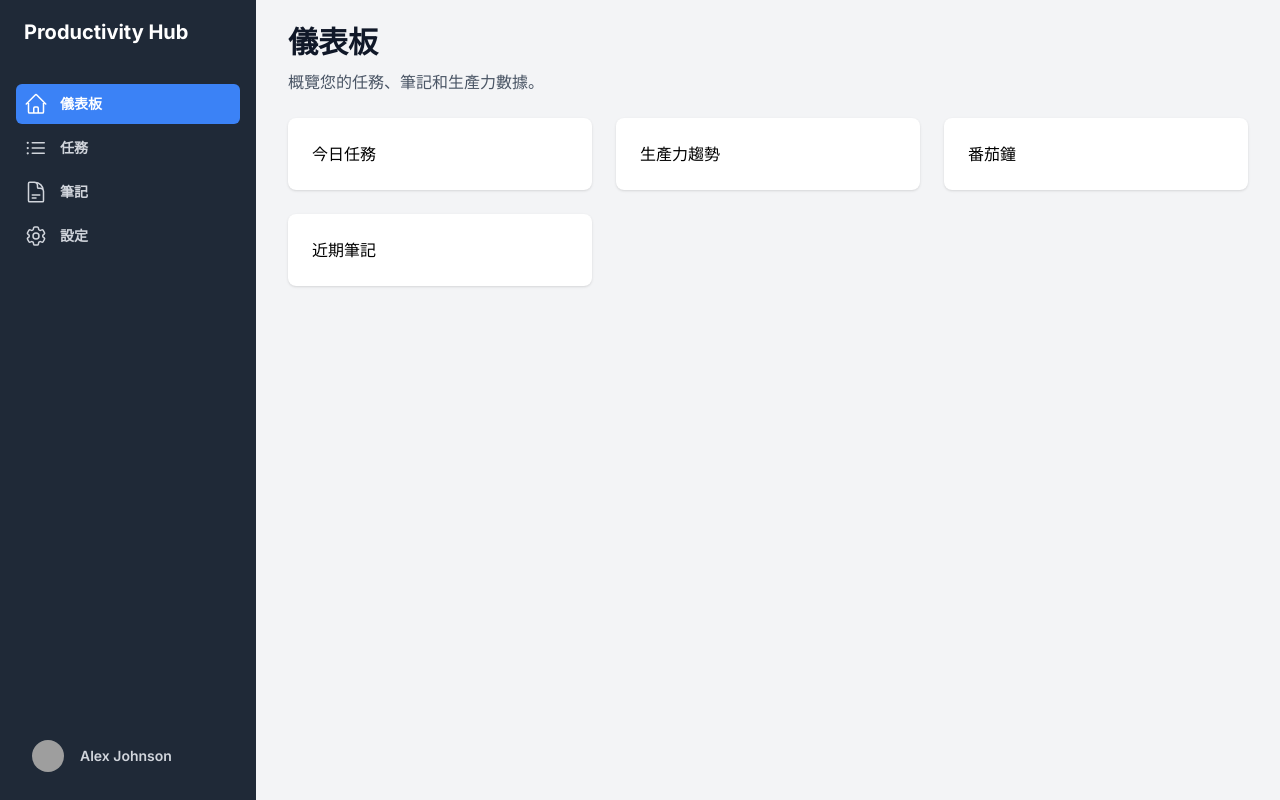
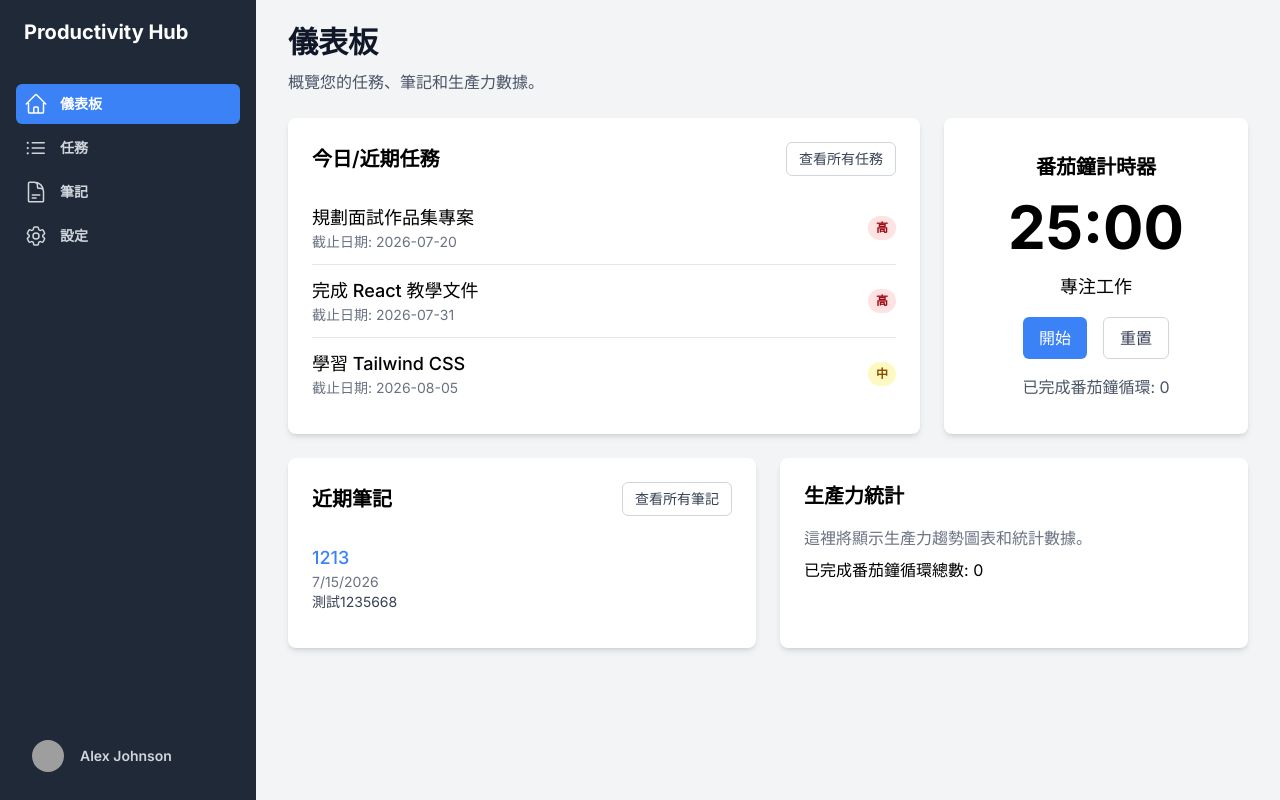
Before and after one commit to arx827/my-productivity-hub, a React (Vite) app: page / in a window 1280 px wide. Built offline with nearby package versions, Linux system fonts and the light colour scheme; data requests are answered from the project's data file; grey boxes are pictures that could not be loaded.

Commit message:
[feature] 『Dashboard』增加蕃茄鐘計時器

```diff
--- a/db.json
+++ b/db.json
@@ -14,11 +14,11 @@
       "id": "2",
       "title": "規劃面試作品集專案",
       "description": "設計個人化任務與效能追蹤系統的架構和功能。",
-      "status": "completed",
+      "status": "todo",
       "priority": "high",
       "dueDate": "2026-07-20",
       "createdAt": "2026-06-25T09:00:00Z",
-      "updatedAt": "2026-07-20T11:00:00Z"
+      "updatedAt": "2026-07-18T21:39:26.434Z"
     },
     {
       "id": "3",
--- a/package.json
+++ b/package.json
@@ -7,7 +7,8 @@
     "dev": "vite",
     "build": "tsc -b && vite build",
     "lint": "eslint .",
-    "preview": "vite preview"
+    "preview": "vite preview",
+    "jsonServer": "json-server --watch db.json --port 3001"
   },
   "dependencies": {
     "@tiptap/extension-code-block-lowlight": "3.27.4",
--- /dev/null
+++ b/src/components/PomodoroTimer.tsx
@@ -0,0 +1,102 @@
+import React, { useState, useEffect, useCallback } from 'react';
+import Button from '@/components/ui/Button';
+
+interface PomodoroTimerProps {
+  workDuration?: number; // 工作時間，單位分鐘
+  breakDuration?: number; // 休息時間，單位分鐘
+  longBreakDuration?: number; // 長休息時間，單位分鐘
+  cyclesBeforeLongBreak?: number; // 多少個番茄鐘循環後進入長休息
+  onCycleComplete?: (cycleCount: number) => void; // 每次循環完成的回調
+}
+
+const PomodoroTimer: React.FC<PomodoroTimerProps> = ({
+  workDuration = 25,
+  breakDuration = 5,
+  longBreakDuration = 15,
+  cyclesBeforeLongBreak = 4,
+  onCycleComplete,
+}) => {
+  const [timeRemaining, setTimeRemaining] = useState(workDuration * 60); // 單位秒
+  const [isRunning, setIsRunning] = useState(false);
+  const [isWorkTime, setIsWorkTime] = useState(true); // true: 工作時間, false: 休息時間
+  const [cycleCount, setCycleCount] = useState(0); // 完成的番茄鐘循環次數
+
+  const resetTimer = useCallback(() => {
+    setIsRunning(false);
+    setIsWorkTime(true);
+    setTimeRemaining(workDuration * 60);
+  }, [workDuration]);
+
+  useEffect(() => {
+    let interval: NodeJS.Timeout | null = null;
+
+    if (isRunning && timeRemaining > 0) {
+      interval = setInterval(() => {
+        setTimeRemaining((prevTime) => prevTime - 1);
+      }, 1000);
+    } else if (isRunning && timeRemaining === 0) {
+      // 時間到
+      clearInterval(Number(interval));
+      if (isWorkTime) {
+        // 工作時間結束，進入休息時間
+        const newCycleCount = cycleCount + 1;
+        setCycleCount(newCycleCount);
+        onCycleComplete?.(newCycleCount);
+
+        if (newCycleCount % cyclesBeforeLongBreak === 0) {
+          // 長休息
+          setTimeRemaining(longBreakDuration * 60);
+          setIsWorkTime(false);
+        } else {
+          // 短休息
+          setTimeRemaining(breakDuration * 60);
+          setIsWorkTime(false);
+        }
+      } else {
+        // 休息時間結束，進入工作時間
+        setTimeRemaining(workDuration * 60);
+        setIsWorkTime(true);
+      }
+      // 自動開始下一個階段
+      setIsRunning(true); // 如果需要自動開始下一個階段，取消註釋此行
+    }
+    return () => {
+      if (interval) {
+        clearInterval(Number(interval));
+      }
+    };
+  }, [isRunning, timeRemaining, isWorkTime, cycleCount, workDuration, breakDuration, longBreakDuration, cyclesBeforeLongBreak, onCycleComplete]);
+
+  const toggleTimer = () => {
+    setIsRunning((prev) => !prev);
+  };
+
+  const formatTime = (totalSeconds: number) => {
+    const minutes = Math.floor(totalSeconds / 60);
+    const seconds = totalSeconds % 60;
+    return `${minutes.toString().padStart(2, '0')}:${seconds.toString().padStart(2, '0')}`;
+  };
+
+  return (
+    <div className="flex flex-col items-center justify-center p-6 bg-white rounded-lg shadow-md">
+      <h3 className="text-xl font-semibold mb-4">番茄鐘計時器</h3>
+      <div className="text-6xl font-bold mb-4">
+        {formatTime(timeRemaining)}
+      </div>
+      <p className="text-lg mb-4">
+        {isWorkTime ? '專注工作' : '休息一下'}
+      </p>
+      <div className="flex space-x-4">
+        <Button onClick={toggleTimer}>
+          {isRunning ? '暫停' : '開始'}
+        </Button>
+        <Button variant="outline" onClick={resetTimer}>
+          重置
+        </Button>
+      </div>
+      <p className="mt-4 text-gray-600">已完成番茄鐘循環: {cycleCount}</p>
+    </div>
+  );
+};
+
+export default PomodoroTimer;
--- a/src/pages/DashboardPage.tsx
+++ b/src/pages/DashboardPage.tsx
@@ -1,16 +1,115 @@
-import React from 'react';
-import PageHeader from '../components/PageHeader';
+import React, { useState, useEffect } from 'react';
+import PageHeader from '@/components/PageHeader';
+import Card from '@/components/ui/Card';
+import Button from '@/components/ui/Button';
+import PomodoroTimer from '../components/PomodoroTimer';
+import { useNotes } from '@/context/NotesContext';
+import type { Task } from '@/types/task';
+import axios from 'axios';
+import { Link } from 'react-router-dom';
+
+const API_BASE_URL = 'http://localhost:3001';
 
 const DashboardPage: React.FC = () => {
+  const { notes } = useNotes();
+  const [tasks, setTasks] = useState<Task[]>([]);
+  const [completedPomodoroCycles, setCompletedPomodoroCycles] = useState(0);
+
+
+  useEffect(() => {
+    const fetchTasks = async () => {
+      try {
+        const response = await axios.get<Task[]>(`${API_BASE_URL}/tasks`);
+        setTasks(response.data);
+      } catch (error) {
+        console.error('Error fetching tasks:', error);
+      }
+    };
+    fetchTasks();
+  }, []);
+
+  const today = new Date().toISOString().split('T')[0];
+  const upcomingTasks = tasks.filter(
+    (task) => task.status !== 'completed' && task.dueDate && task.dueDate >= today
+  ).sort((a, b) => (a.dueDate && b.dueDate ? a.dueDate.localeCompare(b.dueDate) : 0));
+
+  const recentNotes = notes.slice(0, 3); // 顯示最近的三則筆記
+
+  const handlePomodoroCycleComplete = (cycleCount: number) => {
+    setCompletedPomodoroCycles(cycleCount);
+    // 這裡可以將完成的番茄鐘次數儲存到後端或本地儲存
+    console.log(`完成 ${cycleCount} 個番茄鐘循環！`);
+  };
+
+
   return (
     <div>
       <PageHeader title="儀表板" description="概覽您的任務、筆記和生產力數據。" />
-      {/* 未來將在此處添加儀表板的具體內容，例如任務摘要、生產力圖表等 */}
       <div className="grid grid-cols-1 md:grid-cols-2 lg:grid-cols-3 gap-6">
-        <div className="bg-white p-6 rounded-lg shadow">今日任務</div>
-        <div className="bg-white p-6 rounded-lg shadow">生產力趨勢</div>
-        <div className="bg-white p-6 rounded-lg shadow">番茄鐘</div>
-        <div className="bg-white p-6 rounded-lg shadow">近期筆記</div>
+        {/* 今日任務 */}
+        <Card className="lg:col-span-2">
+          <div className="flex justify-between items-center mb-4">
+            <h2 className="text-xl font-semibold">今日/近期任務</h2>
+            <Link to="/tasks">
+              <Button variant="outline" size="sm">查看所有任務</Button>
+            </Link>
+          </div>
+          {upcomingTasks.length > 0 ? (
+            <ul className="divide-y divide-gray-200">
+              {upcomingTasks.map((task) => (
+                <li key={task.id} className="py-3 flex items-center justify-between">
+                  <div className="flex-1">
+                    <h3 className="text-lg font-medium">{task.title}</h3>
+                    <p className="text-sm text-gray-500">截止日期: {task.dueDate}</p>
+                  </div>
+                  <span className={`px-2 py-1 rounded-full text-xs font-semibold ${task.priority === 'high' ? 'bg-red-100 text-red-800' : task.priority === 'medium' ? 'bg-yellow-100 text-yellow-800' : 'bg-green-100 text-green-800'}`}>
+                    {task.priority === 'high' ? '高' : task.priority === 'medium' ? '中' : '低'}
+                  </span>
+                </li>
+              ))}
+            </ul>
+          ) : (
+            <p className="text-gray-500">目前沒有近期任務。</p>
+          )}
+        </Card>
+
+        {/* 番茄鐘計時器 */}
+        <PomodoroTimer onCycleComplete={handlePomodoroCycleComplete} />
+      </div>
+
+      <div className="grid grid-cols-1 lg:grid-cols-2 gap-6 mt-6">
+        {/* 近期筆記 */}
+        <Card>
+          <div className="flex justify-between items-center mb-4">
+            <h2 className="text-xl font-semibold">近期筆記</h2>
+            <Link to="/notes">
+              <Button variant="outline" size="sm">查看所有筆記</Button>
+            </Link>
+          </div>
+          {recentNotes.length > 0 ? (
+            <ul className="divide-y divide-gray-200">
+              {recentNotes.map((note) => (
+                <li key={note.id} className="py-3">
+                  <Link to={`/notes/${note.id}`} className="block">
+                    <h3 className="text-lg font-medium text-primary hover:underline">{note.title}</h3>
+                    <p className="text-sm text-gray-500">{new Date(note.createdAt).toLocaleDateString()}</p>
+                    <p className="text-sm text-gray-700 line-clamp-2">{note.content.replace(/<[^>]*>?/gm, '')}</p>
+                  </Link>
+                </li>
+              ))}
+            </ul>
+          ) : (
+            <p className="text-gray-500">目前沒有近期筆記。</p>
+          )}
+        </Card>
+
+        {/* 生產力統計數據 (Placeholder) */}
+        <Card>
+          <h2 className="text-xl font-semibold mb-4">生產力統計</h2>
+          <p className="text-gray-500">這裡將顯示生產力趨勢圖表和統計數據。</p>
+          <p className="mt-2">已完成番茄鐘循環總數: {completedPomodoroCycles}</p>
+          {/* 未來將在此處添加圖表組件 */}
+        </Card>
       </div>
     </div>
   );
--- a/src/pages/SettingsPage.tsx
+++ b/src/pages/SettingsPage.tsx
@@ -1,5 +1,5 @@
 import React from 'react';
-import PageHeader from '../components/PageHeader';
+import PageHeader from '@/components/PageHeader';
 
 const SettingsPage: React.FC = () => {
   return (
```
